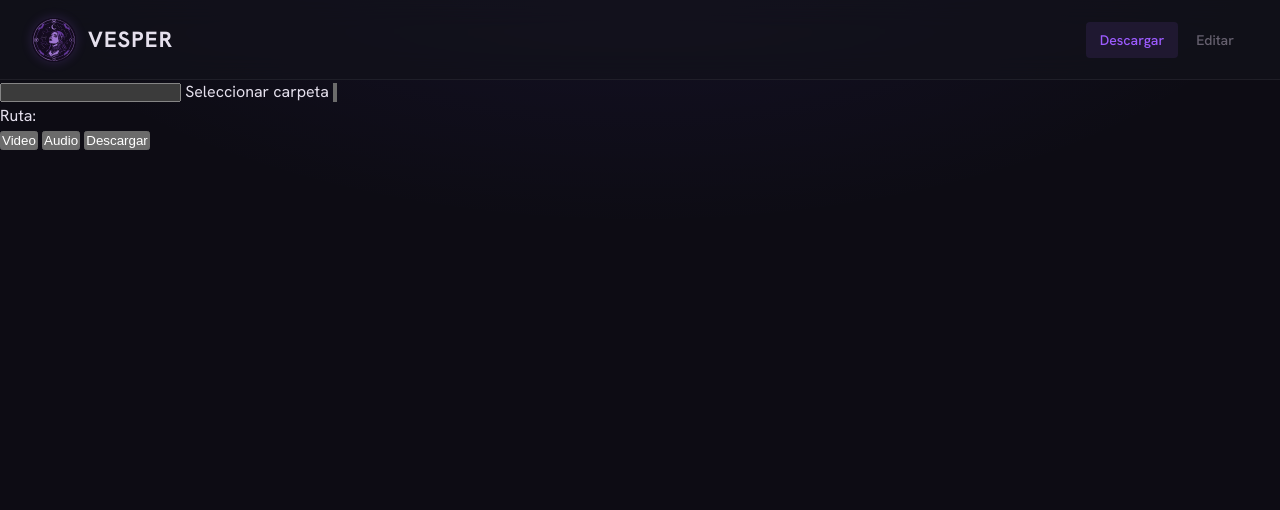
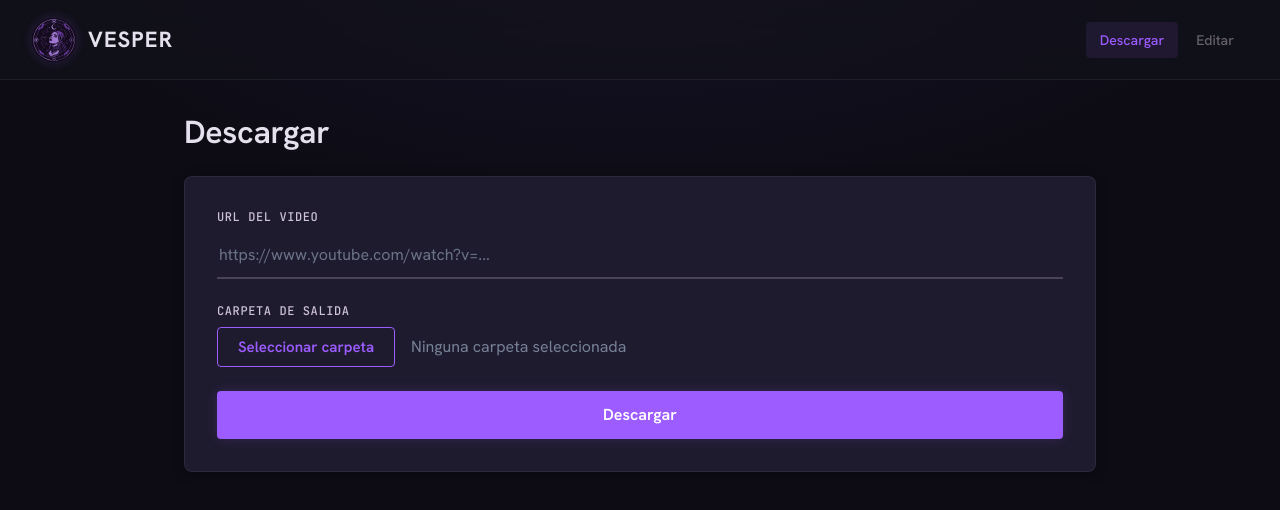
Before and after one commit to Tarsiux/Vesper-Desktop, a SvelteKit app: page /home in a window 1280 px wide. Shown: the top 510 px of the page. Built offline with nearby package versions, Linux system fonts and the light colour scheme.

Commit message:
Applied styles, interface simplification

```diff
--- a/src/routes/home/+page.svelte
+++ b/src/routes/home/+page.svelte
@@ -1,9 +1,16 @@
 <script lang="ts">
   import Topbar from "$lib/components/Topbar.svelte";
+  import Options from "$lib/components/Options.svelte";
+  import type { DownloadOptions, Format, VideoInfo } from "$lib/types";
   import { invoke } from "@tauri-apps/api/core";
 
-  let formato = "video";
   let carpeta = "";
+  let url = "";
+  let info: VideoInfo | null = null;
+  let videoFormats: Format[] = [];
+  let audioFormats: Format[] = [];
+  let optionsOpen = false;
+  let error = "";
 
   async function select_folder() {
     try {
@@ -16,19 +23,137 @@
     }
   }
 
+  async function descargar() {
+    error = "";
+    try {
+      info = await invoke<VideoInfo>("show_options_video", { url });
+      videoFormats = info.formats.filter(
+        (f) => f.format_id && f.vcodec && f.vcodec !== "none"
+      );
+      audioFormats = info.formats.filter(
+        (f) =>
+          f.format_id &&
+          f.acodec &&
+          f.acodec !== "none" &&
+          (!f.vcodec || f.vcodec === "none")
+      );
+      optionsOpen = true;
+    } catch (e) {
+      error = String(e);
+      console.error("Error al obtener opciones:", e);
+    }
+  }
 
+  async function handleDescargar(opts: DownloadOptions) {
+    error = "";
+    if (!carpeta) {
+      error = "Selecciona una carpeta de salida primero";
+      console.error(error);
+      return;
+    }
+    try {
+      await invoke("descargar", { url, carpeta, ...opts });
+      console.log("Descarga completada correctamente");
+    } catch (e) {
+      error = String(e);
+      console.error("Error al descargar:", e);
+    }
+  }
 </script>
 
-<Topbar />
+<div class="page">
+  <Topbar />
 
-<input type="text" />
+  <main class="container">
+    <header class="page-header">
+      <h1 class="headline-lg">Descargar</h1>
+    </header>
 
-<label>
-  Seleccionar carpeta
-  <input type="button" on:click={select_folder}/>
-</label>
-<p>Ruta: {carpeta}</p>
+    <form class="card download-card" on:submit|preventDefault={descargar}>
+      <div class="field">
+        <label class="label-sm" for="url-input">URL del video</label>
+        <input
+          class="input"
+          id="url-input"
+          type="text"
+          bind:value={url}
+          placeholder="https://www.youtube.com/watch?v=..."
+          autocomplete="off"
+          spellcheck="false"
+        />
+      </div>
 
-<button type="button" on:click={() => (formato = "video")}>Video</button>
-<button type="button" on:click={() => (formato = "audio")}>Audio</button>
-<button type="submit">Descargar</button>
+      <div class="field">
+        <span class="label-sm">Carpeta de salida</span>
+        <div class="row folder-row">
+          <button type="button" class="btn btn--ghost" on:click={select_folder}>
+            Seleccionar carpeta
+          </button>
+          <span
+            class="body-md text-truncate path"
+            class:path-empty={!carpeta}
+            title={carpeta}
+          >
+            {carpeta || "Ninguna carpeta seleccionada"}
+          </span>
+        </div>
+      </div>
+
+      {#if error}
+        <div class="error-banner" role="alert">
+          <span class="error-dot" aria-hidden="true"></span>
+          <p class="body-md">{error}</p>
+        </div>
+      {/if}
+
+      <button type="submit" class="btn btn--primary btn--lg btn--block">
+        Descargar
+      </button>
+    </form>
+  </main>
+
+  <Options
+    bind:open={optionsOpen}
+    {videoFormats}
+    {audioFormats}
+    title={info?.title ?? ""}
+    onDescargar={handleDescargar}
+  />
+</div>
+
+<style>
+  .page {
+    display: flex;
+    flex-direction: column;
+    min-height: 100vh;
+  }
+
+  .page-header {
+    margin-bottom: var(--space-4);
+  }
+
+  .download-card {
+    display: flex;
+    flex-direction: column;
+    gap: var(--space-4);
+    padding: var(--space-5);
+  }
+
+  .folder-row {
+    flex-wrap: wrap;
+  }
+
+  .folder-row .btn {
+    flex-shrink: 0;
+  }
+
+  .path {
+    flex: 1;
+    min-width: 0;
+  }
+
+  .path-empty {
+    color: var(--text-secondary);
+    opacity: 0.75;
+  }
+</style>
```
